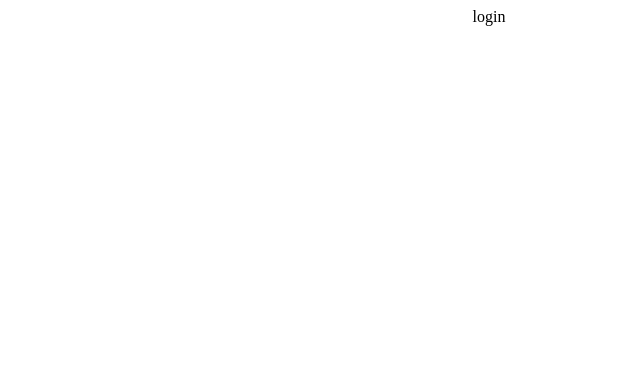
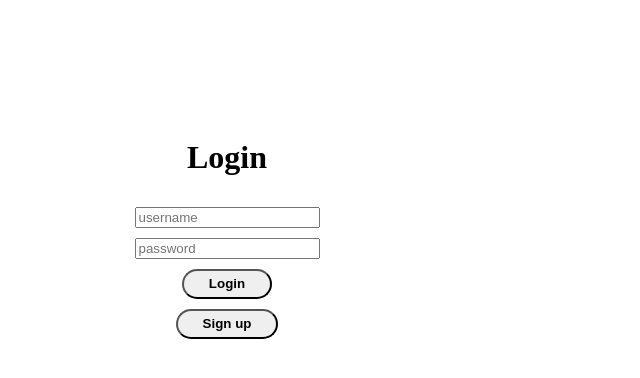
Before and after one commit to bahaa-cs/E-Learning-Website, a React (Create React App) app in the folder frontend/: page / in a window 1280 px wide. Shown: the top 378 px of the page, without its empty margins (151-791 px from the left). Built offline with nearby package versions, Linux system fonts and the light colour scheme.

Commit message:
frontend <> creating login page

```diff
--- a/frontend/src/App.jsx
+++ b/frontend/src/App.jsx
@@ -2,7 +2,9 @@ import logo from './logo.svg';
 import './App.css';
 import NavBar from "./components/NavBar";
 import Login from "./pages/Login";
-
+import './styles/colors.css'
+import './styles/utilities.css'
+import './styles/login.css'
 
 import { Routes, Route, useLocation } from "react-router-dom";
 
--- a/frontend/src/pages/Login.jsx
+++ b/frontend/src/pages/Login.jsx
@@ -2,7 +2,14 @@ import React from "react"
 
 const Login = ()=>{
     return(
-        <div>login</div>
+            <div className="flex column center login-container">
+                <h1>Login</h1>
+                <input type="text" placeholder="username" className="username"/>
+                <input type="password" placeholder="password" className="password"/>
+                <button className="filled-btn">Login</button>
+                <button className="filled-btn">Sign up</button>
+            </div>
+
     )
 }
 
--- /dev/null
+++ b/frontend/src/styles/login.css
@@ -0,0 +1,6 @@
+.login-container{
+    width: 50vw;
+    height: 50vh;
+    padding: 20px 50px;
+    gap: 10px;
+}
--- a/frontend/src/styles/utilities.css
+++ b/frontend/src/styles/utilities.css
@@ -5,6 +5,13 @@
 .center{
     justify-content: center;
     align-items: center;
+}
+
+.full-width{
+    width: 100%;
+}
+.full-height{
+    height: 100%;
 }
 
 .row{
@@ -16,7 +23,7 @@
 }
 
 .filled-btn {
-    height: 45px;
+    height: 30px;
     padding: 0 25px;
     border-radius: 100px;
     font-weight: bold;
```
